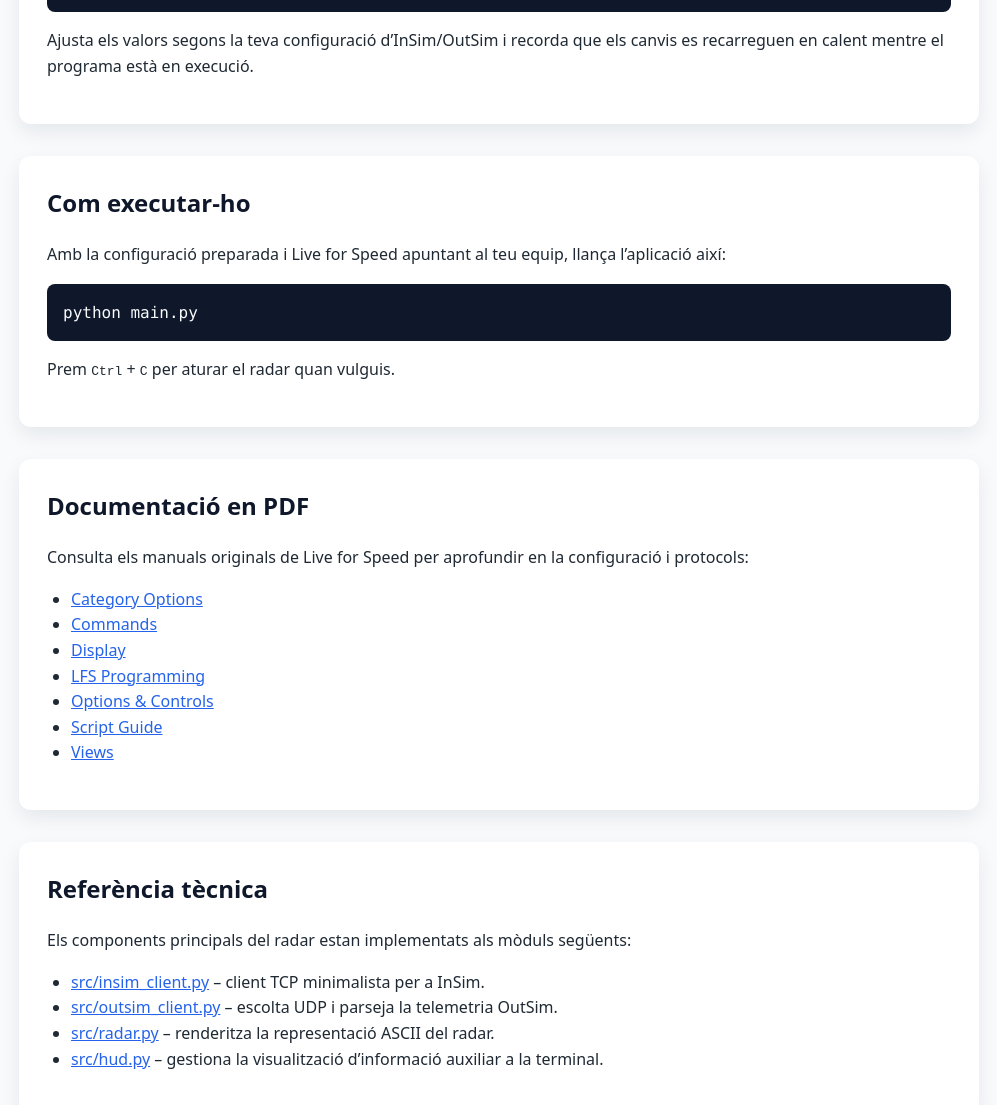
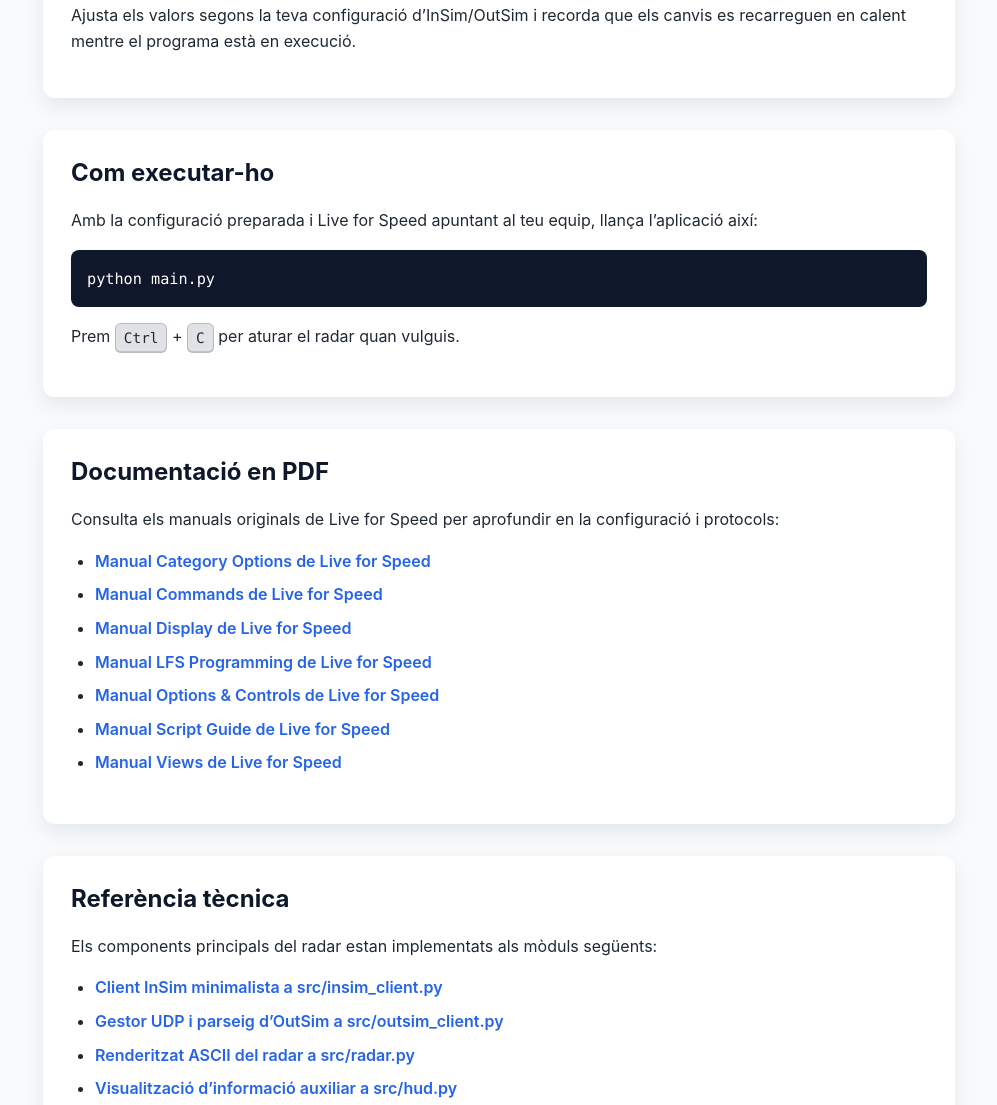
Before and after one commit to lfsplayer97/LFS-Ayats, a plain HTML site: page docs/site/index.html in a window 1280 px wide. Shown: the part 1176-2281 px from the top of the page, without its empty margins (141-1138 px from the left). Drawn offline with Linux system fonts and the light colour scheme.

Commit message:
Refine documentation page styling

```diff
--- a/docs/site/index.html
+++ b/docs/site/index.html
@@ -3,70 +3,12 @@
   <head>
     <meta charset="UTF-8" />
     <meta name="viewport" content="width=device-width, initial-scale=1.0" />
+    <meta
+      name="description"
+      content="Documentació del projecte LFS-Ayats: radar de telemetria ASCII per Live for Speed amb integració InSim i OutSim."
+    />
     <title>Documentació · LFS-Ayats</title>
-  <style>
-    body {
-      font-family: system-ui, -apple-system, BlinkMacSystemFont, "Segoe UI", sans-serif;
-      margin: 0;
-      line-height: 1.6;
-      color: #1f2933;
-      background: #f8fafc;
-    }
-
-    header,
-    footer {
-      background: #0f172a;
-      color: #f8fafc;
-      padding: 2rem 1.5rem;
-      text-align: center;
-    }
-
-    main {
-      padding: 2rem 1.5rem 3rem;
-      max-width: 960px;
-      margin: 0 auto;
-    }
-
-    section {
-      background: #ffffff;
-      border-radius: 0.75rem;
-      box-shadow: 0 8px 20px rgba(15, 23, 42, 0.08);
-      padding: 1.75rem;
-      margin-bottom: 2rem;
-    }
-
-    h1,
-    h2 {
-      margin-top: 0;
-      color: #0f172a;
-    }
-
-    ul {
-      padding-left: 1.5rem;
-    }
-
-    code,
-    pre {
-      font-family: "Fira Code", "SFMono-Regular", Menlo, Consolas, "Liberation Mono", monospace;
-      background: #0f172a;
-      color: #f8fafc;
-      border-radius: 0.5rem;
-    }
-
-    pre {
-      padding: 1rem;
-      overflow-x: auto;
-      margin: 1rem 0;
-    }
-
-    a {
-      color: #2563eb;
-    }
-
-    a:hover {
-      text-decoration: underline;
-    }
-  </style>
+    <link rel="stylesheet" href="styles.css" />
   </head>
   <body>
     <header>
@@ -78,9 +20,9 @@
       <section id="resum">
         <h2>Resum del projecte</h2>
         <p>
-        LFS-Ayats és un prototip que es connecta al simulador <em>Live for Speed</em> mitjançant InSim i OutSim
-        per mostrar un radar ASCII en temps real. El projecte manté el comportament original del prototip,
-        tot prioritzant la simplicitat i l&rsquo;observabilitat mentre es desenvolupen noves funcionalitats.
+          LFS-Ayats és un prototip que es connecta al simulador <em>Live for Speed</em> mitjançant InSim i OutSim per
+          mostrar un radar ASCII en temps real. El projecte manté el comportament original del prototip, tot
+          prioritzant la simplicitat i l&rsquo;observabilitat mentre es desenvolupen noves funcionalitats.
         </p>
         <h3>Requisits principals</h3>
         <ul>
@@ -129,13 +71,13 @@
         <h2>Documentació en PDF</h2>
         <p>Consulta els manuals originals de Live for Speed per aprofundir en la configuració i protocols:</p>
         <ul>
-        <li><a href="../Category_Options - LFS Manual.pdf">Category Options</a></li>
-        <li><a href="../Commands - LFS Manual.pdf">Commands</a></li>
-        <li><a href="../Display - LFS Manual.pdf">Display</a></li>
-        <li><a href="../LFS Programming - LFS Manual.pdf">LFS Programming</a></li>
-        <li><a href="../Options_Controls - LFS Manual.pdf">Options &amp; Controls</a></li>
-        <li><a href="../Script Guide - LFS Manual.pdf">Script Guide</a></li>
-        <li><a href="../Views - LFS Manual.pdf">Views</a></li>
+          <li><a href="../Category_Options - LFS Manual.pdf">Manual Category Options de Live for Speed</a></li>
+          <li><a href="../Commands - LFS Manual.pdf">Manual Commands de Live for Speed</a></li>
+          <li><a href="../Display - LFS Manual.pdf">Manual Display de Live for Speed</a></li>
+          <li><a href="../LFS Programming - LFS Manual.pdf">Manual LFS Programming de Live for Speed</a></li>
+          <li><a href="../Options_Controls - LFS Manual.pdf">Manual Options &amp; Controls de Live for Speed</a></li>
+          <li><a href="../Script Guide - LFS Manual.pdf">Manual Script Guide de Live for Speed</a></li>
+          <li><a href="../Views - LFS Manual.pdf">Manual Views de Live for Speed</a></li>
         </ul>
       </section>
 
@@ -143,10 +85,10 @@
         <h2>Referència tècnica</h2>
         <p>Els components principals del radar estan implementats als mòduls següents:</p>
         <ul>
-        <li><a href="../../src/insim_client.py">src/insim_client.py</a> &ndash; client TCP minimalista per a InSim.</li>
-        <li><a href="../../src/outsim_client.py">src/outsim_client.py</a> &ndash; escolta UDP i parseja la telemetria OutSim.</li>
-        <li><a href="../../src/radar.py">src/radar.py</a> &ndash; renderitza la representació ASCII del radar.</li>
-        <li><a href="../../src/hud.py">src/hud.py</a> &ndash; gestiona la visualització d&rsquo;informació auxiliar a la terminal.</li>
+          <li><a href="../../src/insim_client.py">Client InSim minimalista a src/insim_client.py</a></li>
+          <li><a href="../../src/outsim_client.py">Gestor UDP i parseig d&rsquo;OutSim a src/outsim_client.py</a></li>
+          <li><a href="../../src/radar.py">Renderitzat ASCII del radar a src/radar.py</a></li>
+          <li><a href="../../src/hud.py">Visualització d&rsquo;informació auxiliar a src/hud.py</a></li>
         </ul>
       </section>
     </main>
--- a/docs/site/styles.css
+++ b/docs/site/styles.css
@@ -0,0 +1,152 @@
+:root {
+  color-scheme: light;
+  --color-background: #f8fafc;
+  --color-surface: #ffffff;
+  --color-text: #1f2933;
+  --color-heading: #0f172a;
+  --color-accent: #2563eb;
+  --color-accent-strong: #1d4ed8;
+  --shadow-elevated: 0 8px 20px rgba(15, 23, 42, 0.08);
+  --font-sans: "Inter", "Segoe UI", system-ui, -apple-system, BlinkMacSystemFont, sans-serif;
+  --font-mono: "Fira Code", "SFMono-Regular", Menlo, Consolas, "Liberation Mono", monospace;
+}
+
+*,
+*::before,
+*::after {
+  box-sizing: border-box;
+}
+
+html {
+  font-size: 100%;
+}
+
+body {
+  margin: 0;
+  font-family: var(--font-sans);
+  line-height: 1.6;
+  color: var(--color-text);
+  background: var(--color-background);
+}
+
+body:focus-within {
+  scroll-behavior: smooth;
+}
+
+header,
+footer {
+  background: var(--color-heading);
+  color: var(--color-surface);
+  padding: 2rem 1.5rem;
+  text-align: center;
+}
+
+main {
+  padding: 2rem 1.5rem 3rem;
+  max-width: 960px;
+  margin: 0 auto;
+}
+
+section {
+  background: var(--color-surface);
+  border-radius: 0.75rem;
+  box-shadow: var(--shadow-elevated);
+  padding: 1.75rem;
+  margin-bottom: 2rem;
+}
+
+h1,
+h2,
+h3 {
+  color: var(--color-heading);
+  line-height: 1.25;
+  margin-top: 0;
+}
+
+p {
+  margin: 0 0 1rem;
+}
+
+ul,
+ol {
+  padding-left: 1.5rem;
+  margin: 0 0 1.25rem;
+}
+
+li + li {
+  margin-top: 0.5rem;
+}
+
+a {
+  color: var(--color-accent);
+  font-weight: 600;
+  text-decoration: none;
+}
+
+a:hover,
+a:focus {
+  text-decoration: underline;
+}
+
+a:focus-visible {
+  outline: 3px solid var(--color-accent-strong);
+  outline-offset: 2px;
+}
+
+pre,
+code,
+kbd {
+  font-family: var(--font-mono);
+}
+
+pre {
+  background: var(--color-heading);
+  color: var(--color-surface);
+  border-radius: 0.5rem;
+  padding: 1rem;
+  overflow-x: auto;
+  margin: 1rem 0;
+}
+
+code {
+  background: rgba(15, 23, 42, 0.12);
+  padding: 0.15rem 0.35rem;
+  border-radius: 0.35rem;
+  font-size: 0.95em;
+}
+
+pre code {
+  background: none;
+  padding: 0;
+  border-radius: 0;
+  font-size: 0.95em;
+}
+
+kbd {
+  display: inline-block;
+  background: rgba(15, 23, 42, 0.12);
+  border: 1px solid rgba(15, 23, 42, 0.2);
+  border-radius: 0.35rem;
+  padding: 0.15rem 0.5rem;
+  font-size: 0.9em;
+  box-shadow: inset 0 -1px 0 rgba(15, 23, 42, 0.15);
+}
+
+footer p {
+  margin: 0;
+}
+
+@media (max-width: 640px) {
+  header,
+  footer {
+    padding: 1.75rem 1.25rem;
+  }
+
+  main {
+    padding: 1.75rem 1.25rem 2.5rem;
+  }
+
+  section {
+    padding: 1.5rem;
+  }
+}
```
Lines whose indentation alone changed are shown as unchanged.
